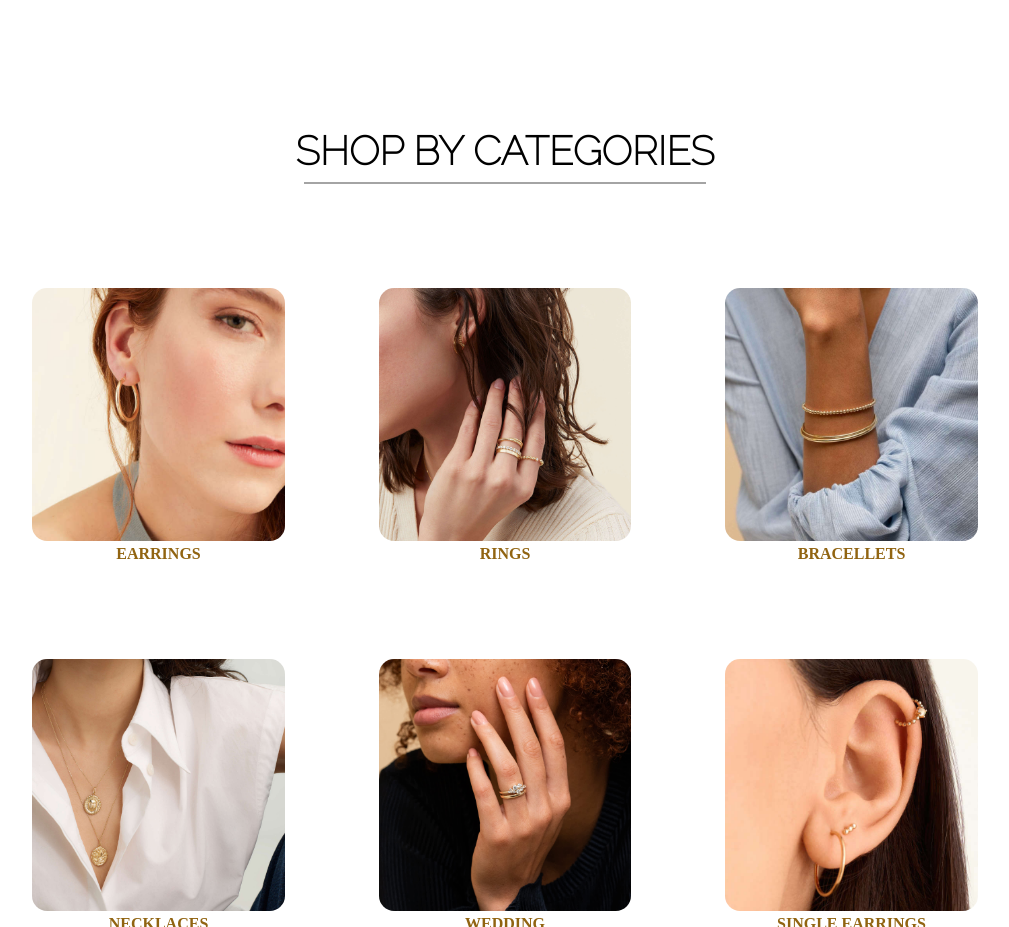
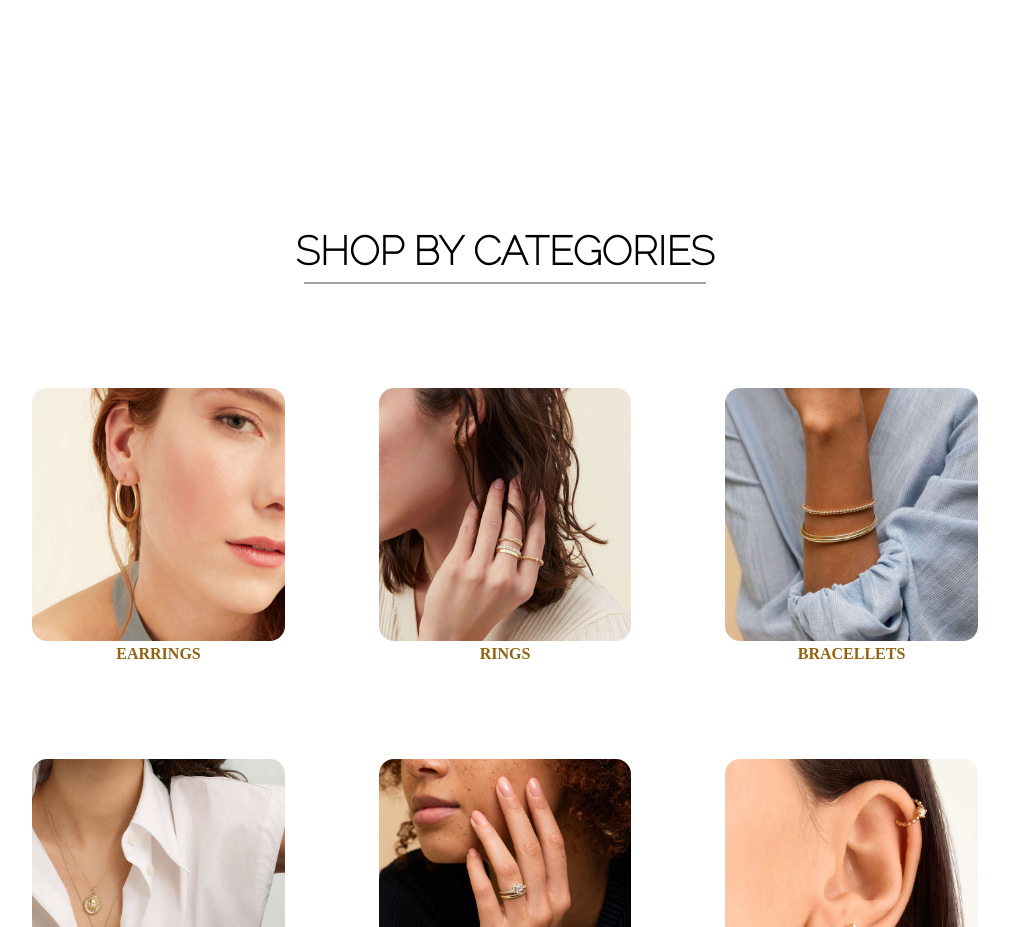
Before and after one commit to NazikAskhatova/diploma, a React (Create React App) app: page /products in a window 1280 px wide. Shown: the part 4147-5074 px from the top of the page, without its empty margins (135-1144 px from the left). Built offline with nearby package versions, Linux system fonts and the light colour scheme; a web font is replaced by a local one.

Commit message:
added style in AboutPage.module.css

```diff
--- a/src/components/AboutPage/AboutPage.module.css
+++ b/src/components/AboutPage/AboutPage.module.css
@@ -3,7 +3,7 @@
   justify-content: space-between;
   flex-direction: row;
   background-color: rgb(233, 227, 218);
-  margin-top: 200px;
+  margin-top: 100px;
 }
 .container {
   margin-top: 100px;
--- a/src/components/ShopBy/Shopby.css
+++ b/src/components/ShopBy/Shopby.css
@@ -12,6 +12,3 @@
   border: 0.5px solid rgb(164, 164, 164);
 
 }
-.fixed {
-  margin-top: -100px;
-}
```
Also changed, not shown: src/components/ui/Logo/Logo.css (line endings or trailing spaces).
